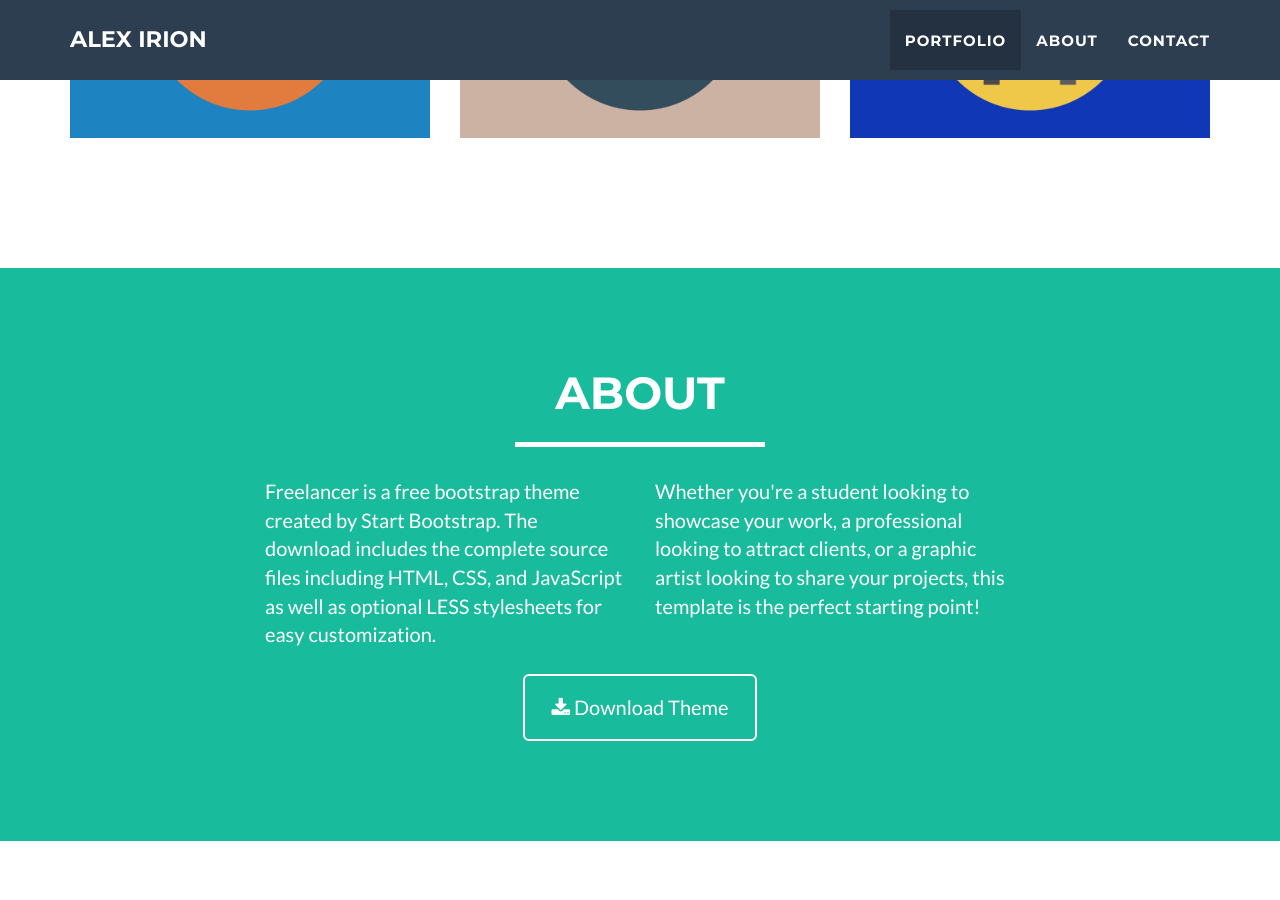
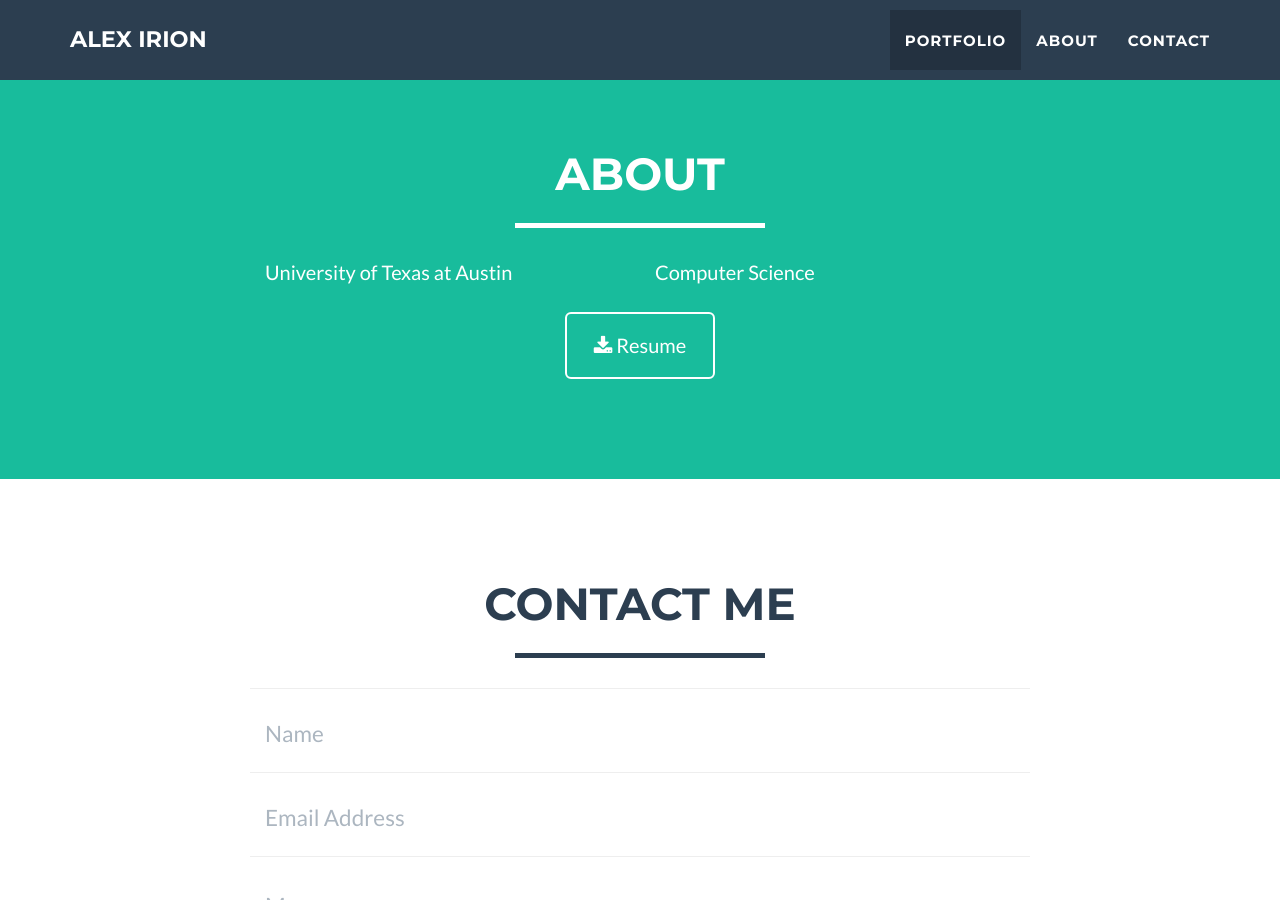
Before and after one commit to alexirion10/alexirion10.github.io, a Jekyll site: the page built from index.html, in a window 1280 px wide and 900 px high, scrolled down 1883 px. Built offline with Jekyll 4.4.1, drawn with Linux system fonts in a browser that asks for light colours.

Commit message:
messing around

```diff
--- a/_includes/about.html
+++ b/_includes/about.html
@@ -9,14 +9,14 @@
             </div>
             <div class="row">
                 <div class="col-lg-4 col-lg-offset-2">
-                    <p>Freelancer is a free bootstrap theme created by Start Bootstrap. The download includes the complete source files including HTML, CSS, and JavaScript as well as optional LESS stylesheets for easy customization.</p>
+                    <p>University of Texas at Austin</p>
                 </div>
                 <div class="col-lg-4">
-                    <p>Whether you're a student looking to showcase your work, a professional looking to attract clients, or a graphic artist looking to share your projects, this template is the perfect starting point! </p>
+                    <p>Computer Science </p>
                 </div>
                 <div class="col-lg-8 col-lg-offset-2 text-center">
                     <a href="#" class="btn btn-lg btn-outline">
-                        <i class="fa fa-download"></i> Download Theme
+                        <i class="fa fa-download"></i> Resume
                     </a>
                 </div>
             </div>
```
Also changed, not shown: img/profile.png.
